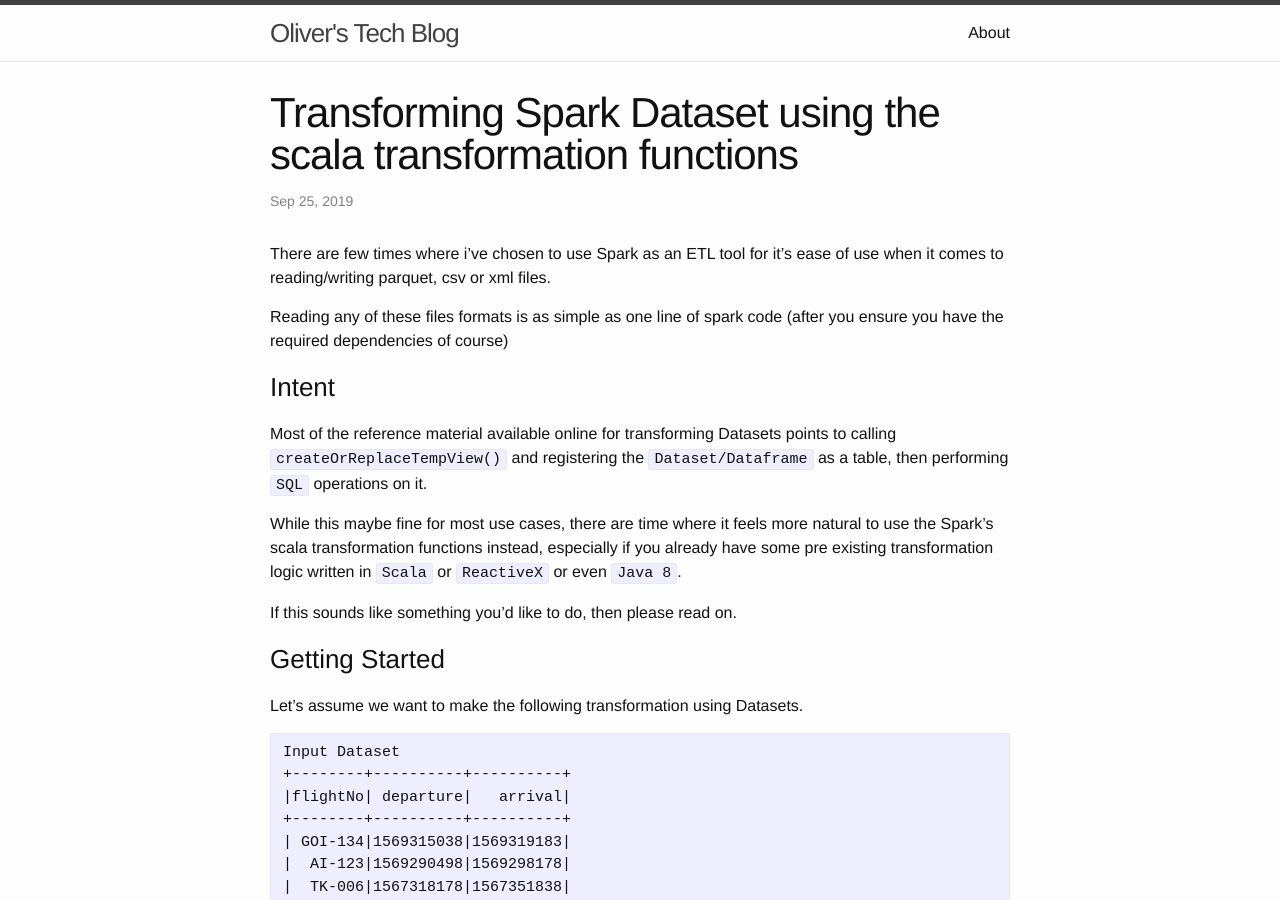
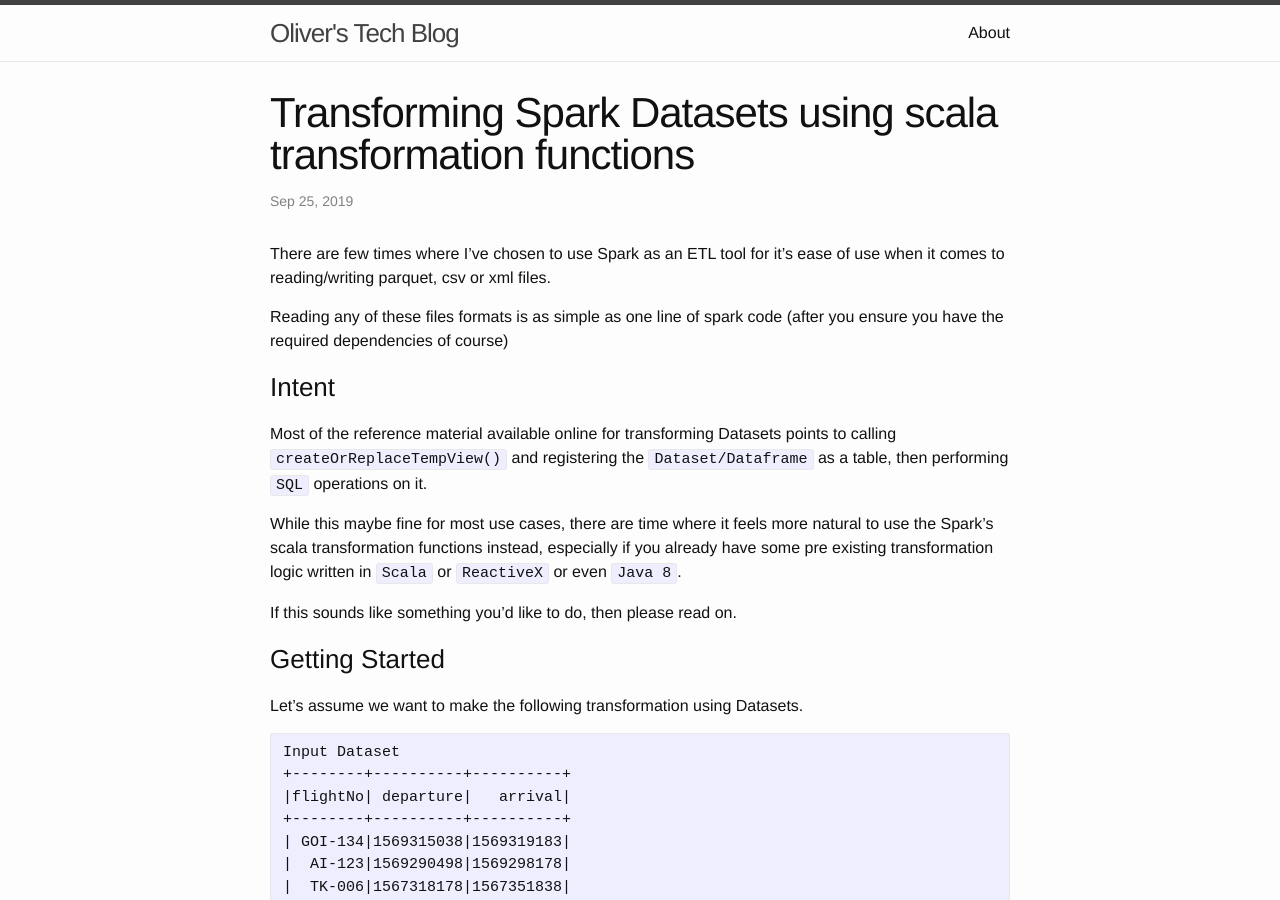
Before and after one commit to oliversavio/oliversavio.github.io, a Jekyll site: the page built from _posts/2019-09-25-how-to-transform-a-spark-dataset.md, in a window 1280 px wide and 900 px high. Built offline with Jekyll 4.4.1, drawn with Linux system fonts in a browser that asks for light colours.

Commit message:
modify title

```diff
--- a/_posts/2019-09-25-how-to-transform-a-spark-dataset.md
+++ b/_posts/2019-09-25-how-to-transform-a-spark-dataset.md
@@ -1,13 +1,13 @@
 ---
 layout: post
-title:  Transforming Spark Dataset using the scala transformation functions
+title:  Transforming Spark Datasets using scala transformation functions
 date:   2019-09-25 12:00:00 +0530
 categories: spark
 description: How to transform a Spark Dataset
 comments: false
 ---
 
-There are few times where i've chosen to use Spark as an ETL tool for it's ease of use when it comes to reading/writing parquet, csv or xml files.
+There are few times where I've chosen to use Spark as an ETL tool for it's ease of use when it comes to reading/writing parquet, csv or xml files.
 
 Reading any of these files formats is as simple as one line of spark code (after you ensure you have the required dependencies of course)
 
```
